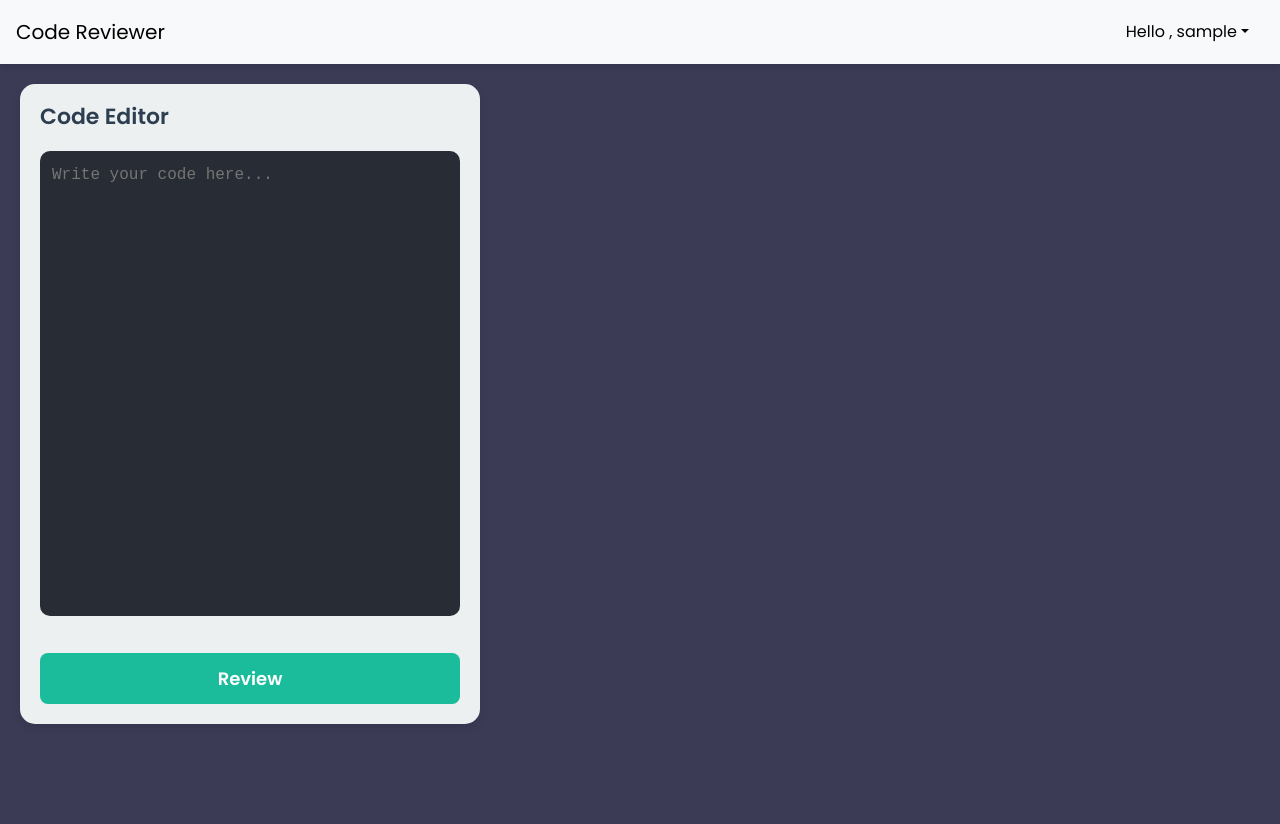
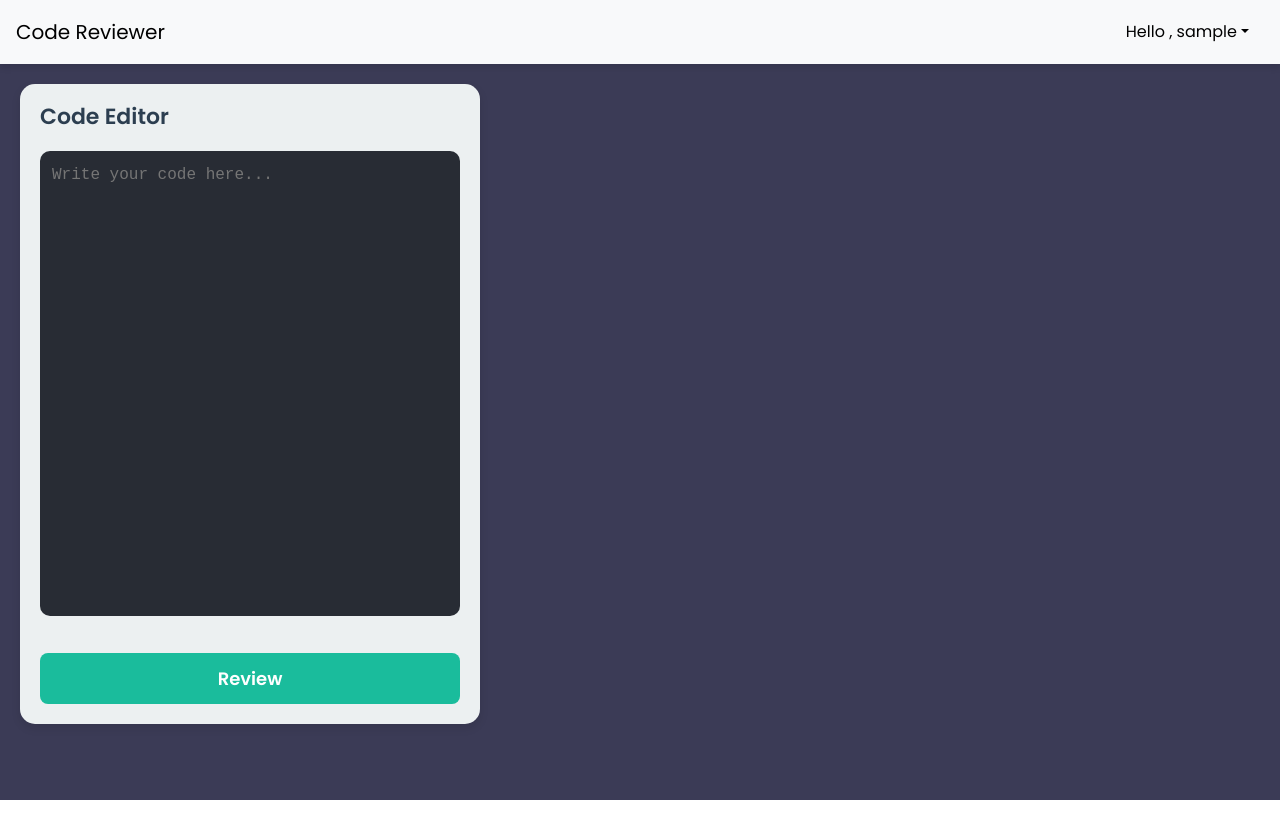
Before and after one commit to SanketKolage/AI-code-reviewer-frontend, a React (Vite) app: page /dashboard in a window 1280 px wide. After the commit the page ends 800 px from the top, so only its background shows below. Built offline with nearby package versions, Linux system fonts and the light colour scheme; sample sign-in values are in the browser's storage.

Commit message:
Update Dashboard.css

```diff
--- a/src/components/Dashboard.css
+++ b/src/components/Dashboard.css
@@ -12,7 +12,7 @@ body {
 /* Dashboard Layout */
 .dashboard-container {
   display: flex;
-  height: 95vh; /* Full screen */
+  height: 92vh; /* Full screen */
   width: 100%;
   padding: 20px;
   gap: 20px;
```
